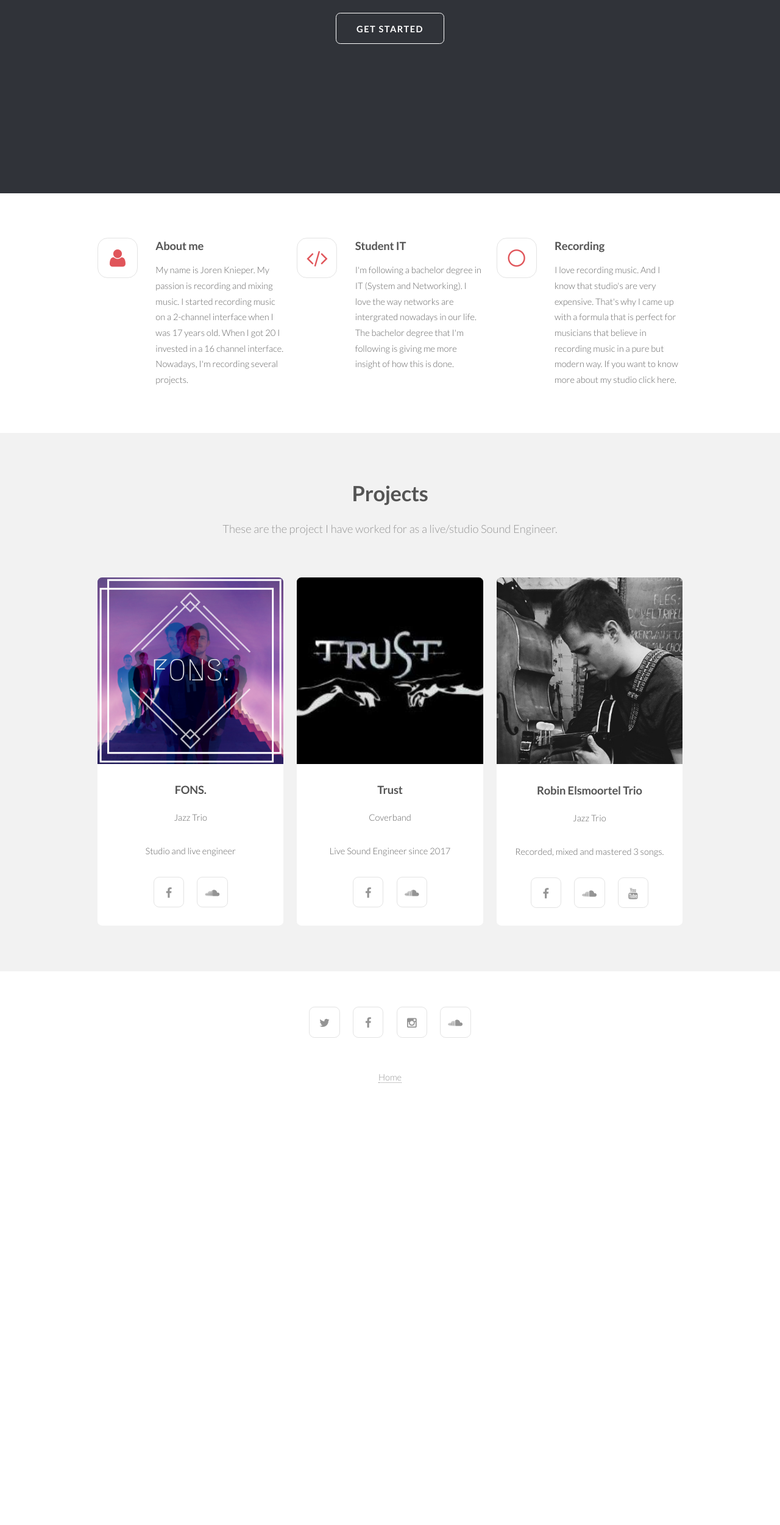
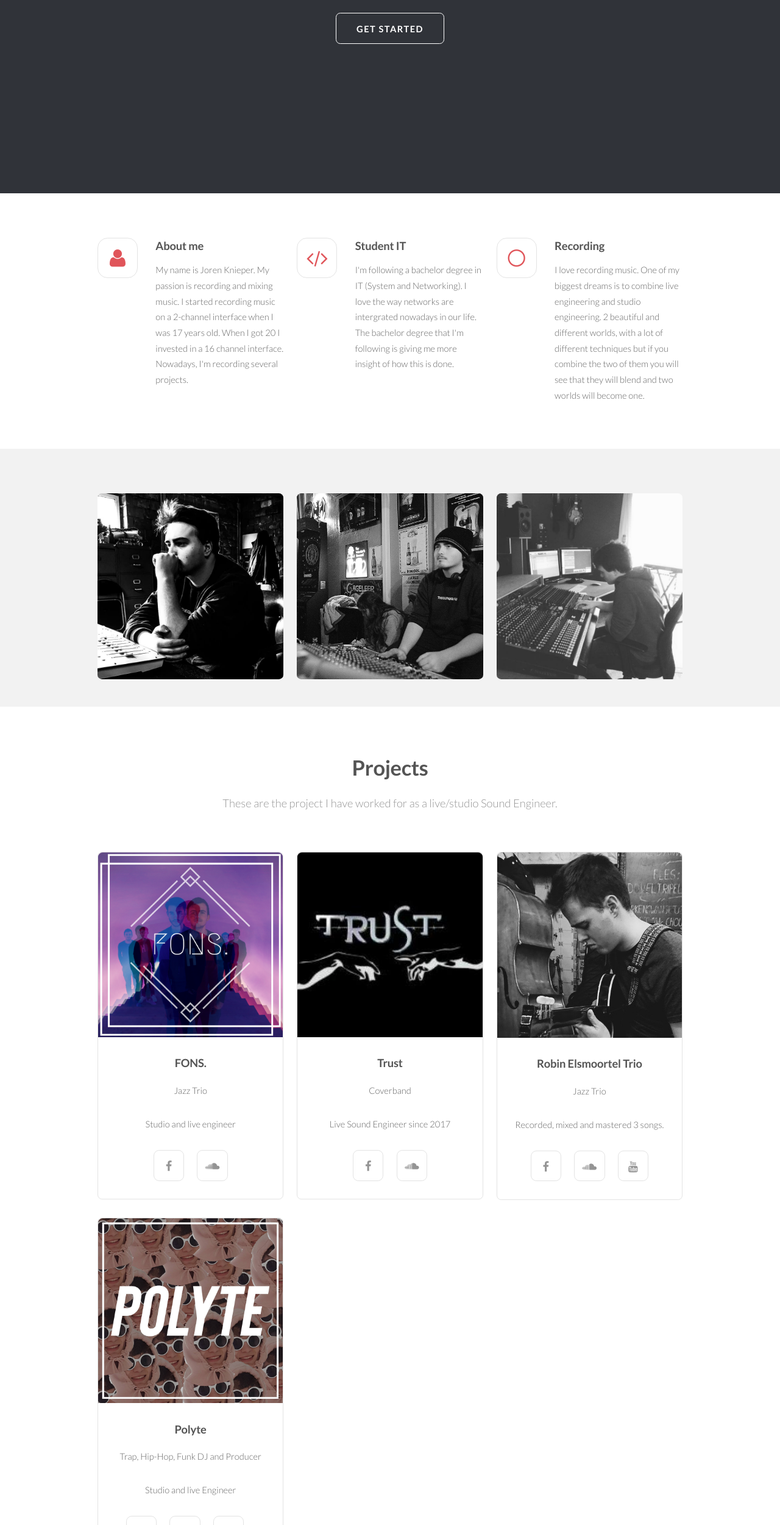
Before and after one commit to jorenknieper/index, a plain HTML site: page index.html in a window 1280 px wide. Shown: the part 299-2800 px from the top of the page at 61% size. Before the commit the page ends 2162 px from the top, so only its background shows below. Drawn offline with Linux system fonts and the light colour scheme.

Commit message:
Update Alfa v1.04 Pictures have been added - rewritten the Recording section and added Polyte

```diff
--- a/index.html
+++ b/index.html
@@ -41,7 +41,6 @@
 		<section id="banner">
 				<div class="inner">
 					<h2>Joren Knieper</h2>
-
 					<ul class="actions">
 						<li><a href="#about" class="button big scrolly">Get Started</a></li>
 					</ul>
@@ -68,15 +67,31 @@
 						<div class="4u 6u(2) 12u$(3)">
 							<section class="feature fa-circle-thin">
 								<h3>Recording</h3>
-								<p>I love recording music. And I know that studio's are very expensive. That's why I came up with a formula that is perfect for musicians that believe in recording music in a pure but modern way. If you want to know more about my studio click here.</p>
+								<p>I love recording music. One of my biggest dreams is to combine live engineering and studio engineering. 2 beautiful and different worlds, with a lot of different techniques but if you combine the two of them you will see that they will blend and two worlds will become one.</p>
 							</section>
 						</div>
 					</div>
 				</div>
 			</section>
 
+		<section class="wrapper style1">
+			<div class="container">
+				<div class="row uniform">
+					<div class="4u 6u(2) 12u$(3)">
+							<a href="#" class="image fit"><img src="images/joren.jpg" alt="" /></a>
+					</div>
+					<div class="4u 6u$(2) 12u$(3)">
+							<a href="#" class="image fit"><img src="images/joren2.jpg" alt="" /></a>
+					</div>
+					<div class="4u 6u(2) 12u$(3)">
+							<a href="#" class="image fit"><img src="images/joren3.jpg" alt="" /></a>
+					</div>
+				</div>
+			</div>
+		</section>
+
 		<!-- Three -->
-			<section id="project" class="wrapper style1">
+			<section id="project" class="wrapper style2">
 				<div class="container">
 					<header class="major">
 						<h2>Projects</h2>
@@ -91,7 +106,7 @@
 								<p>Studio and live engineer</p>
 								<ul class="icons">
 									<li><a href="https://www.facebook.com/pg/FONSJAZZTRIO" class="icon fa-facebook"><span class="label">Facebook</span></a></li>
-									<li><a href="https://soundcloud.com/fonsjazztrio" class="icon fa-soundcloud"><span class="label">Instagram</span></a></li>
+									<li><a href="https://soundcloud.com/fonsjazztrio" class="icon fa-soundcloud"><span class="label">Soundcloud</span></a></li>
 								</ul>
 							</article>
 						</div>
@@ -103,7 +118,7 @@
 								<p>Live Sound Engineer since 2017</p>
 								<ul class="icons">
 									<li><a href="https://www.facebook.com/Coverband-TrusT-360784720619488/" class="icon fa-facebook"><span class="label">Facebook</span></a></li>
-									<li><a href="https://soundcloud.com/wim-hoekx" class="icon fa-soundcloud"><span class="label">Instagram</span></a></li>
+									<li><a href="https://soundcloud.com/wim-hoekx" class="icon fa-soundcloud"><span class="label">Soundcloud</span></a></li>
 								</ul>
 							</article>
 						</div>
@@ -116,10 +131,27 @@
 								<ul class="icons">
 									<li><a href="https://www.facebook.com/robin.elsmoortel?hc_ref=ARQVi3j0xfTJlCS6ChkdAN8LlLvOgsa5DcdM6D-tyW4L7Z8KcMXUadSFYlGHJYoqqpA&fref=n" class="icon fa-facebook"><span class="label">Facebook</span></a></li>
 									<li><a href="https://soundcloud.com/robin-elsmoortel" class="icon fa-soundcloud"><span class="label">Instagram</span></a></li>
-									<li><a href="https://www.youtube.com/watch?v=GM_XI-AKWvw" class="icon fa-youtube"><span class="label">Youtube</span></a></li>
+									<li><a href="https://www.youtube.com/watch?v=GM_XI-AKWvw" class="icon fa-youtube"><span class="label">YouTube</span></a></li>
 								</ul>
 							</article>
 						</div>
+
+						<div class="4u 6u(2) 12u$(3)">
+							<article class="box post">
+								<a href="#" class="image fit"><img src="images/Polyte.jpg" alt="" /></a>
+								<h3>Polyte</h3>
+								<p>Trap, Hip-Hop, Funk DJ and Producer</p>
+								<p>Studio and live Engineer</p>
+								<ul class="icons">
+									<li><a href="https://www.facebook.com/PolyteSound" class="icon fa-facebook"><span class="label">Facebook</span></a></li>
+									<li><a href="https://soundcloud.com/polytesound" class="icon fa-soundcloud"><span class="label">Soundcloud</span></a></li>
+									<li><a href="https://www.youtube.com/c/polytesound" class="icon fa-youtube"><span class="label">YouTube</span></a></li>
+									<li><a href="https://open.spotify.com/artist/0aWlEEBKPdgqiTIEZD9qVW" class="icon fa-spotify"><span class="label">Spotify</span></a></li>
+									<li><a href="http://vi.be/polyte" class="icon fa-cloud"><span class="label">Spotify</span></a></li>
+								</ul>
+							</article>
+						</div>
+
 					</div>
 				</div>
 			</section>
@@ -137,7 +169,6 @@
 				</ul>
 				<ul class="menu">
 					<li><a href="index.html">Home</a></li>
-
 				</ul>
 			</footer>
 
```
Also changed, not shown: images/Polyte.jpg (added), images/joren.jpg (added), images/joren2.jpg (added), images/joren3.jpg (added).
